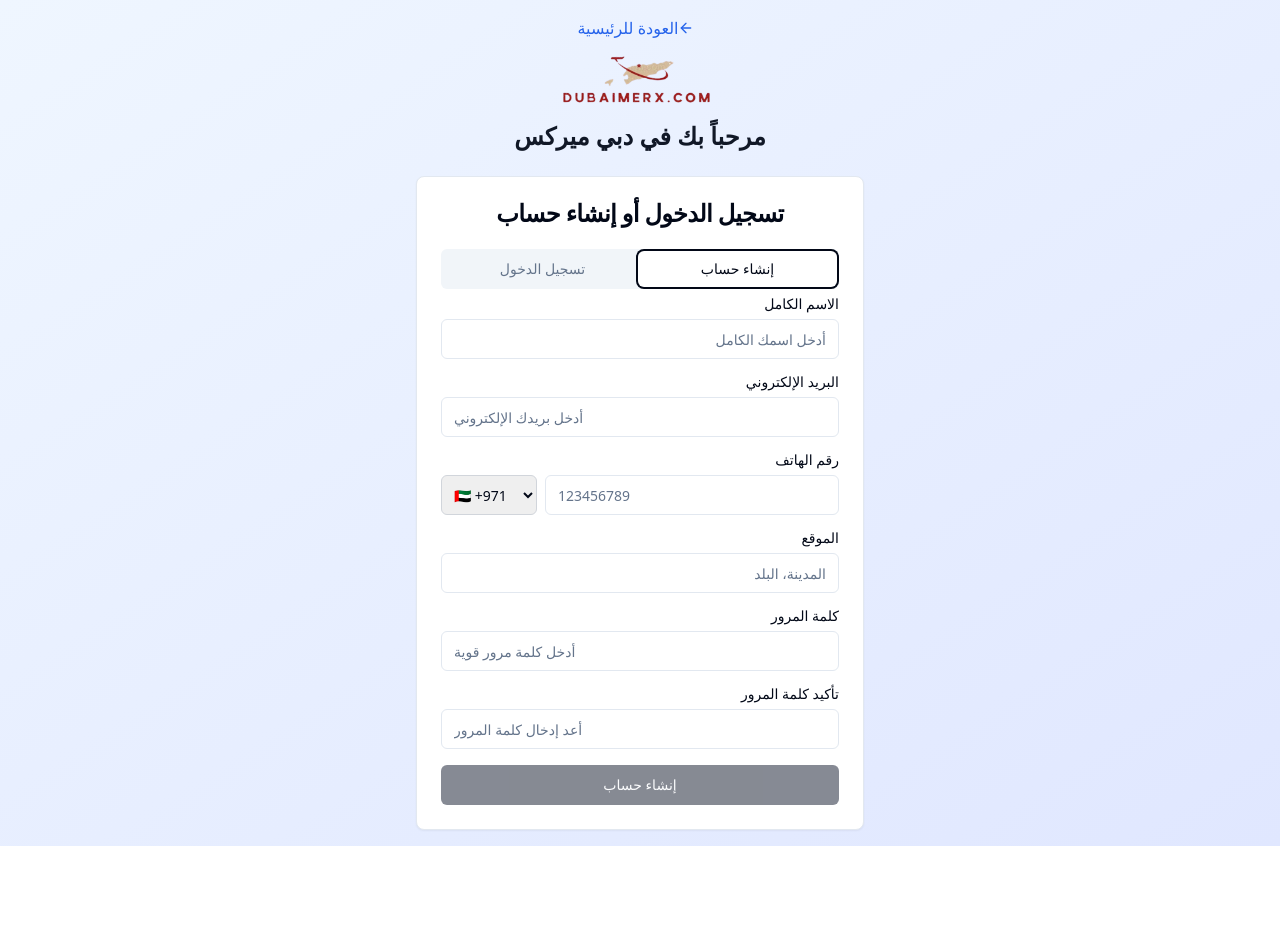
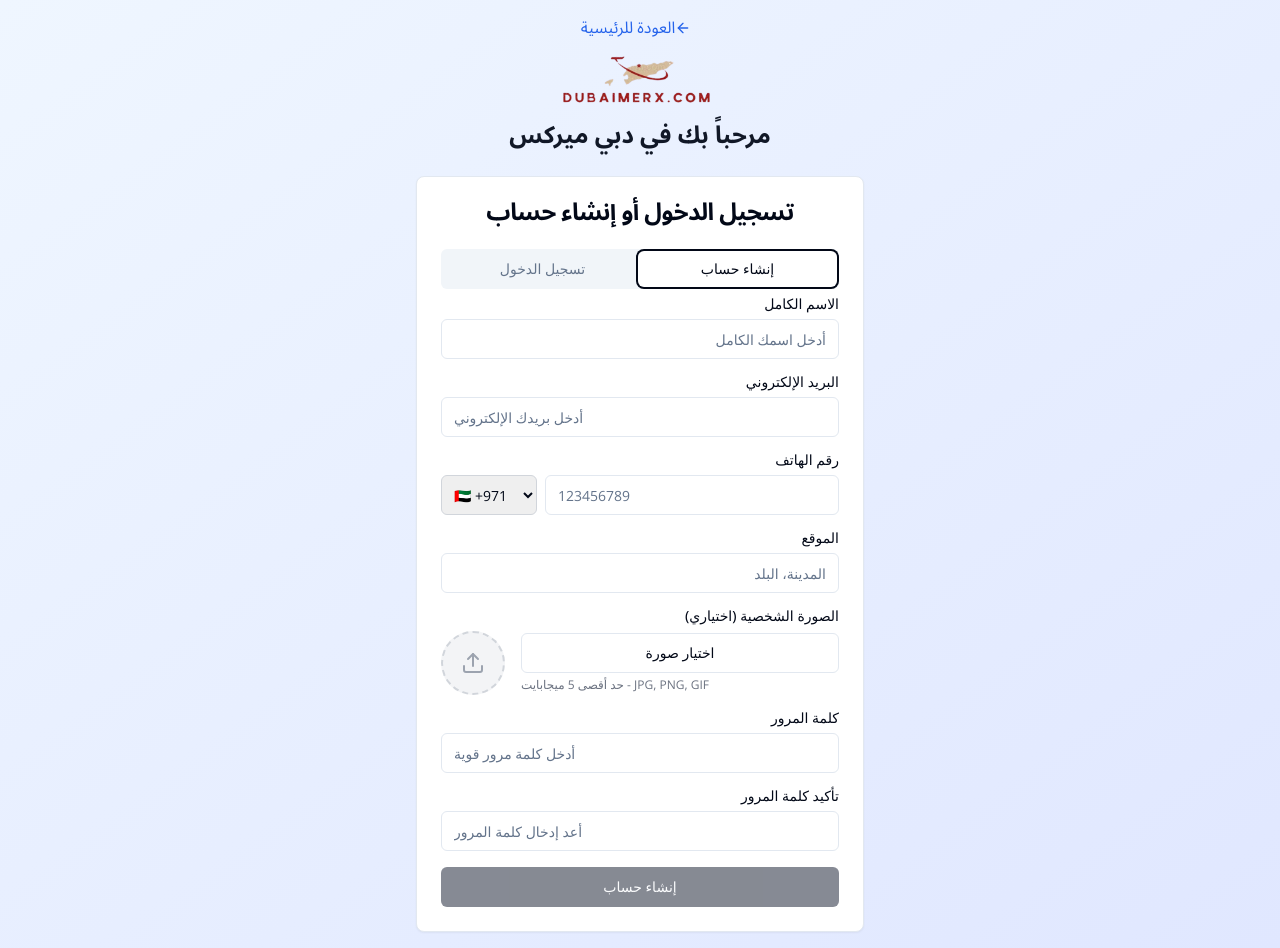
Before and after one commit to MohamedMustafa86/emirates-trade-link, a React (Vite) app: page /auth in a window 1280 px wide. Both pictures are taken after a click on the tab "إنشاء حساب". Before the commit the page ends 846 px from the top, so only its background shows below. Built offline with nearby package versions, Linux system fonts and the light colour scheme.

Commit message:
Add profile picture upload and font changes
- Added profile picture upload to buyer registration.
- Unified font in the side drawer.
- Changed English and French fonts to Open Sans.

```diff
--- a/index.html
+++ b/index.html
@@ -7,11 +7,9 @@
     <title>DUBAIMERX.COM - B2B Trading Platform</title>
 
     <!-- Google Fonts -->
-    <link rel="preconnect" href="https://fonts.gstatic.com/" crossorigin />
-    <link
-      rel="stylesheet"
-      href="https://fonts.googleapis.com/css2?display=swap&family=Noto+Sans:wght@400;500;700;900&family=Space+Grotesk:wght@400;500;700&family=Noto+Sans+Arabic:wght@400;500;700;900"
-    />
+    <link rel="preconnect" href="https://fonts.googleapis.com">
+    <link rel="preconnect" href="https://fonts.gstatic.com" crossorigin>
+    <link href="https://fonts.googleapis.com/css2?family=Open+Sans:ital,wght@0,300..800;1,300..800&family=Noto+Sans+Arabic:wght@400;500;700;900&display=swap" rel="stylesheet">
   </head>
   <body>
     <div id="root"></div>
--- a/src/index.css
+++ b/src/index.css
@@ -139,8 +139,13 @@
   }
 
   /* Ensure proper font display for Arabic */
-  [lang="ar"] {
-    font-family: 'Noto Sans Arabic', 'Noto Sans', 'Segoe UI', Tahoma, Geneva, Verdana, sans-serif;
+  [lang="ar"], [dir="rtl"] {
+    font-family: 'Noto Sans Arabic', 'Noto Sans', 'ui-sans-serif', 'system-ui';
+  }
+
+  /* English and French fonts */
+  [lang="en"], [lang="fr"], [dir="ltr"] {
+    font-family: 'Open Sans', 'ui-sans-serif', 'system-ui';
   }
 
   /* Enhanced RTL support for common components */
--- a/src/pages/Auth.tsx
+++ b/src/pages/Auth.tsx
@@ -7,7 +7,7 @@ import { Label } from "@/components/ui/label";
 import { supabase } from "@/integrations/supabase/client";
 import { useNavigate } from 'react-router-dom';
 import { useToast } from "@/hooks/use-toast";
-import { Eye, EyeOff, ArrowLeft } from "lucide-react";
+import { Eye, EyeOff, ArrowLeft, Upload, X } from "lucide-react";
 import { Link } from "react-router-dom";
 
 const Auth = () => {
@@ -29,8 +29,11 @@ const Auth = () => {
     phone: '',
     countryCode: '+971',
     location: '',
-    userType: 'buyer' as 'buyer' | 'supplier'
+    userType: 'buyer' as 'buyer' | 'supplier',
+    avatar: null as File | null
   });
+
+  const [avatarPreview, setAvatarPreview] = useState<string | null>(null);
 
   useEffect(() => {
     // Check if user is already logged in
@@ -78,6 +81,60 @@ const Auth = () => {
     }
   };
 
+  const handleAvatarChange = (event: React.ChangeEvent<HTMLInputElement>) => {
+    const file = event.target.files?.[0];
+    if (file) {
+      if (file.size > 5 * 1024 * 1024) { // 5MB limit
+        toast({
+          title: "خطأ",
+          description: "حجم الصورة يجب أن يكون أقل من 5 ميجابايت",
+          variant: "destructive"
+        });
+        return;
+      }
+
+      setSignupData({ ...signupData, avatar: file });
+
+      // Create preview
+      const reader = new FileReader();
+      reader.onload = (e) => {
+        setAvatarPreview(e.target?.result as string);
+      };
+      reader.readAsDataURL(file);
+    }
+  };
+
+  const removeAvatar = () => {
+    setSignupData({ ...signupData, avatar: null });
+    setAvatarPreview(null);
+  };
+
+  const uploadAvatar = async (userId: string, file: File): Promise<string | null> => {
+    try {
+      const fileExt = file.name.split('.').pop();
+      const fileName = `${userId}-${Math.random()}.${fileExt}`;
+      const filePath = `avatars/${fileName}`;
+
+      const { error: uploadError } = await supabase.storage
+        .from('user-avatars')
+        .upload(filePath, file);
+
+      if (uploadError) {
+        console.error('Upload error:', uploadError);
+        return null;
+      }
+
+      const { data } = supabase.storage
+        .from('user-avatars')
+        .getPublicUrl(filePath);
+
+      return data.publicUrl;
+    } catch (error) {
+      console.error('Avatar upload error:', error);
+      return null;
+    }
+  };
+
   const handleSignup = async () => {
     if (signupData.password !== signupData.confirmPassword) {
       toast({
@@ -92,7 +149,7 @@ const Auth = () => {
     try {
       const redirectUrl = `${window.location.origin}/`;
 
-      const { error } = await supabase.auth.signUp({
+      const { data, error } = await supabase.auth.signUp({
         email: signupData.email,
         password: signupData.password,
         options: {
@@ -122,6 +179,11 @@ const Auth = () => {
           });
         }
       } else {
+        // Upload avatar if provided
+        if (signupData.avatar && data.user) {
+          await uploadAvatar(data.user.id, signupData.avatar);
+        }
+
         toast({
           title: "تم التسجيل بنجاح",
           description: "يرجى تفعيل حسابك من البريد الإلكتروني",
@@ -283,6 +345,54 @@ const Auth = () => {
                     onChange={(e) => setSignupData({...signupData, location: e.target.value})}
                   />
                 </div>
+
+                <div className="space-y-2">
+                  <Label htmlFor="signup-avatar">الصورة الشخصية (اختياري)</Label>
+                  <div className="flex items-center gap-4">
+                    {avatarPreview ? (
+                      <div className="relative">
+                        <img
+                          src={avatarPreview}
+                          alt="معاينة الصورة الشخصية"
+                          className="w-16 h-16 rounded-full object-cover border-2 border-gray-200"
+                        />
+                        <Button
+                          type="button"
+                          variant="destructive"
+                          size="sm"
+                          className="absolute -top-2 -right-2 h-6 w-6 rounded-full p-0"
+                          onClick={removeAvatar}
+                        >
+                          <X className="h-3 w-3" />
+                        </Button>
+                      </div>
+                    ) : (
+                      <div className="w-16 h-16 rounded-full bg-gray-100 border-2 border-dashed border-gray-300 flex items-center justify-center">
+                        <Upload className="h-6 w-6 text-gray-400" />
+                      </div>
+                    )}
+                    <div className="flex-1">
+                      <input
+                        id="signup-avatar"
+                        type="file"
+                        accept="image/*"
+                        onChange={handleAvatarChange}
+                        className="hidden"
+                      />
+                      <Button
+                        type="button"
+                        variant="outline"
+                        onClick={() => document.getElementById('signup-avatar')?.click()}
+                        className="w-full"
+                      >
+                        {avatarPreview ? "تغيير الصورة" : "اختيار صورة"}
+                      </Button>
+                      <p className="text-xs text-gray-500 mt-1">
+                        حد أقصى 5 ميجابايت - JPG, PNG, GIF
+                      </p>
+                    </div>
+                  </div>
+                </div>
                 <div className="space-y-2">
                   <Label htmlFor="signup-password">كلمة المرور</Label>
                   <Input
--- a/tailwind.config.ts
+++ b/tailwind.config.ts
@@ -18,6 +18,10 @@ export default {
 			}
 		},
 		extend: {
+			fontFamily: {
+				'sans': ['Open Sans', 'ui-sans-serif', 'system-ui'],
+				'arabic': ['Noto Sans Arabic', 'Noto Sans', 'ui-sans-serif'],
+			},
 			colors: {
 				border: 'hsl(var(--border))',
 				input: 'hsl(var(--input))',
```
